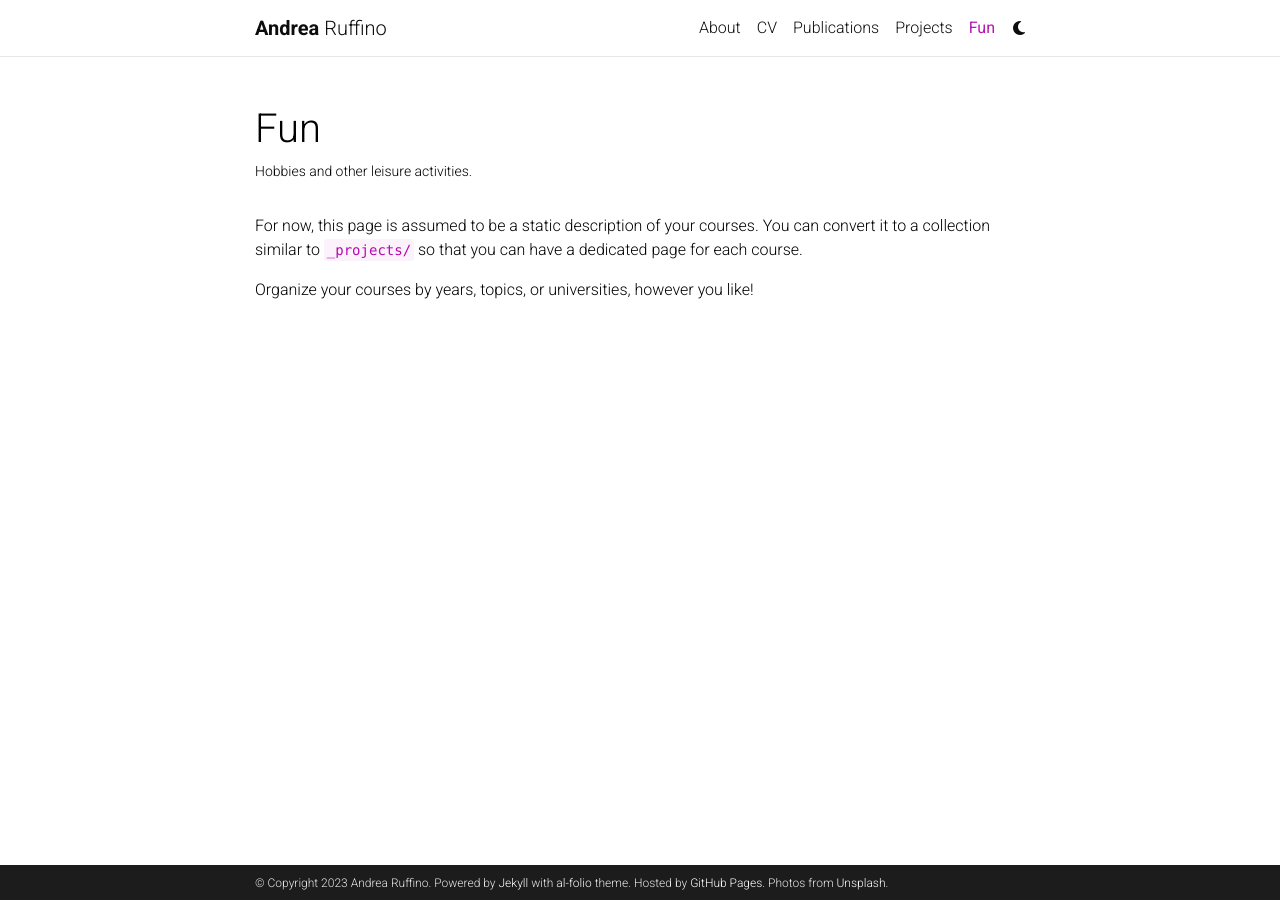
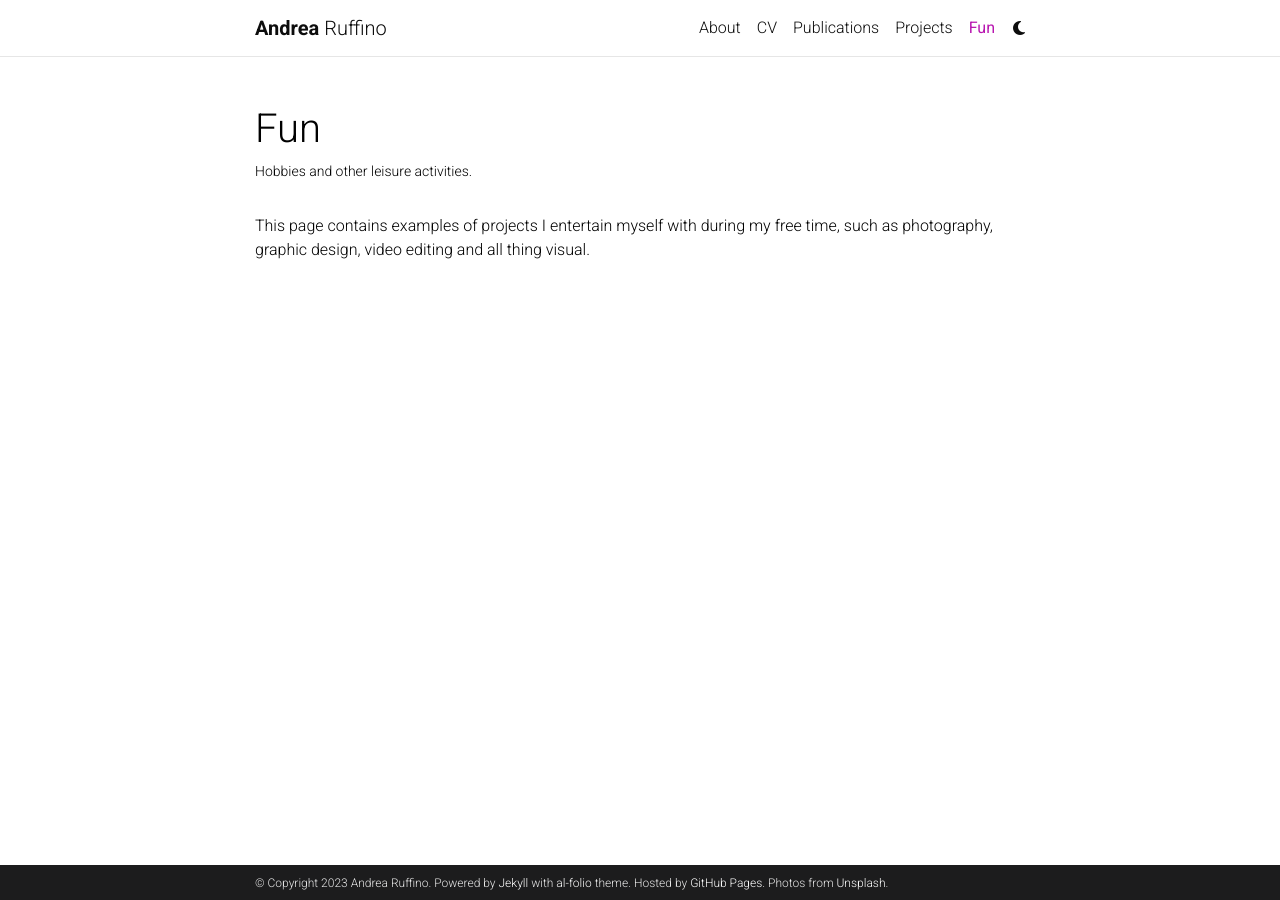
Before and after one commit to andrea-ruffino/andrea-ruffino.github.io, a Jekyll site: the page built from _pages/fun.md, in a window 1280 px wide. Built offline with Jekyll 4.4.1, drawn with Linux system fonts in a browser that asks for light colours; comment, search, counter and statistics services are not loaded; a style sheet for code colours, icons or effects is not loaded.

Commit message:
Update fun.md

```diff
--- a/_pages/fun.md
+++ b/_pages/fun.md
@@ -7,6 +7,8 @@
 nav_order: 5
 ---
 
-For now, this page is assumed to be a static description of your courses. You can convert it to a collection similar to `_projects/` so that you can have a dedicated page for each course.
+This page contains examples of projects I entertain myself with during my free time, such as photography, graphic design, video editing and all thing visual.
 
-Organize your courses by years, topics, or universities, however you like!
+<!-- For now, this page is assumed to be a static description of your courses. You can convert it to a collection similar to `_projects/` so that you can have a dedicated page for each course.
+
+Organize your courses by years, topics, or universities, however you like! -->
```
